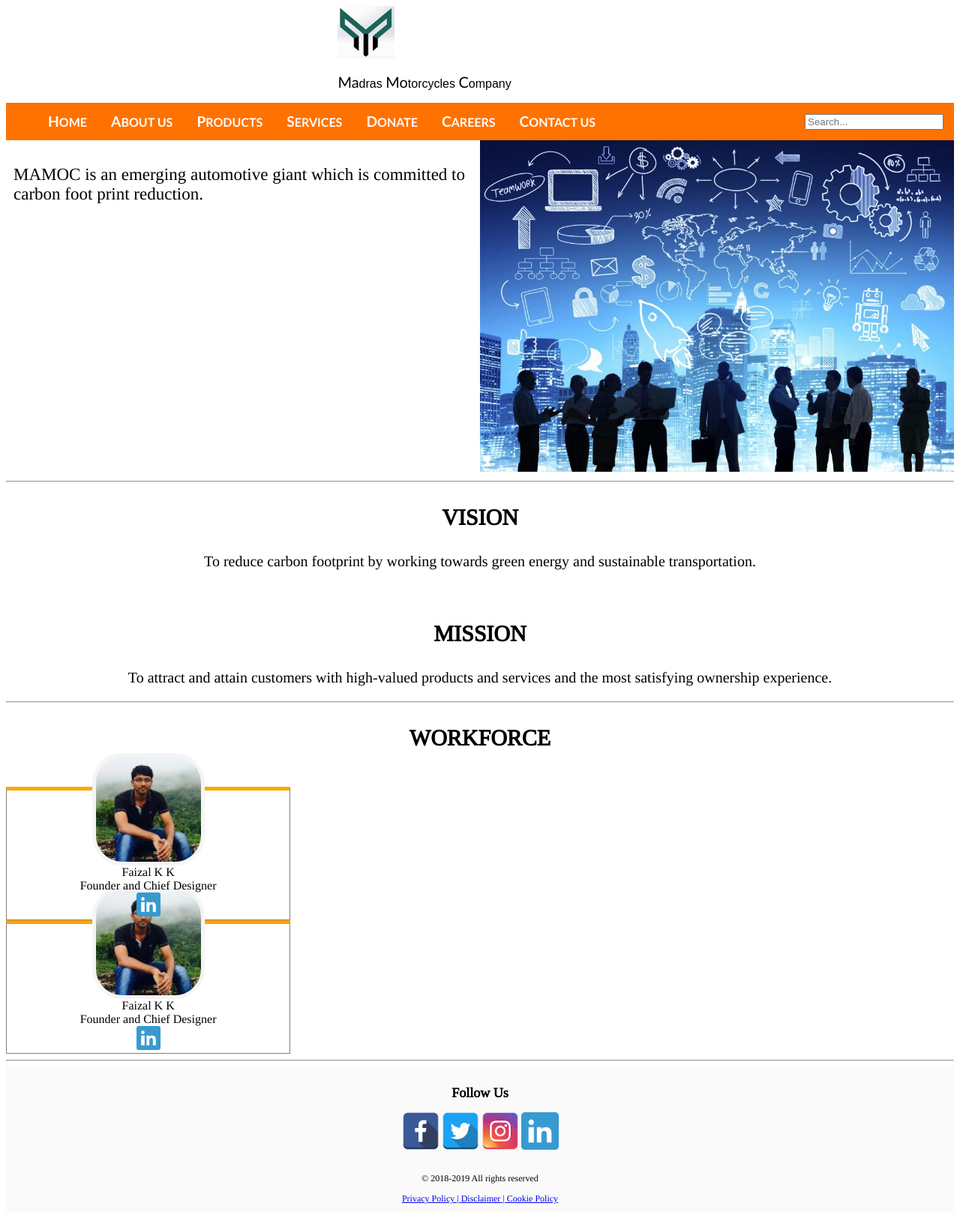
After one commit to krishnanayyappan/mamoc, a PHP site: page /about.php in a window 1280 px wide. The commit adds this page. Shown: the whole page at 75% size. Run offline with PHP 8.4, Linux system fonts and the light colour scheme.

Commit message:
Workforce in progress

```diff
--- /dev/null
+++ b/about.php
@@ -0,0 +1,125 @@
+<!DOCTYPE html>
+<html lang="en">
+
+<head>
+    <title>Home</title>
+    <meta charset="utf-8">
+    <meta name="viewport" content="width=device-width, initial-scale=1.0">
+    <link rel="stylesheet"
+        href="https://cdnjs.cloudflare.com/ajax/libs/font-awesome/4.7.0/css/font-awesome.min.css">
+    <link href="https://fonts.googleapis.com/css?family=Tinos&display=swap"
+        rel="stylesheet">
+    <style>
+        * {
+            /*font-family: "Calibri", sans-serif;*/
+            box-sizing: border-box;
+        }
+
+        .column {
+            float: left;
+            width: 50%;
+            padding: 10px;
+            height: 300px;
+            /*border-right: 2px solid #D3D3D3;*/
+            font-family: 'Tinos', sans-serif;
+        }
+
+        /* Clear floats after the columns */
+        .intro:after {
+            content: "";
+            display: table;
+            clear: both;
+        }
+
+        .image_mamoc {
+            object-fit: scale-down;
+            width: 50%;
+            height: 100%;
+            float: left;
+        }
+
+        .policies,
+        .workforce {
+            font-family: 'Tinos', sans-serif;
+            text-align: center;
+        }
+
+        .tmm_member {
+            width:30%;
+            left: 50%;
+            top: 32%;
+            align-content: center;
+            /*transform: translate(50%, 50%);*/
+        }
+
+        .tmm_photo {
+            width:150px;
+            height:150px;
+            margin-top:-50px;
+            border-radius:40px !important;
+            border:5px solid whitesmoke;
+        }
+    </style>
+</head>
+
+<body>
+    <?php include 'topnav.php';?>
+
+    <div class="intro">
+        <div class="column" style="font-size: 23px">
+            <p>MAMOC is an emerging automotive giant which is committed to carbon foot print reduction.</p>
+        </div>
+        <div class="image_mamoc" >
+            <img src="images/workforce.jpg" alt="Company Image" style="width: 100%; height: 100%" />
+        </div>
+    </div>
+
+    <hr>
+
+    <div class="policies">
+        <p id="vision" style="font-size: 30px; font-weight: bold; text-transform: uppercase;">Vision</p>
+        <p id="vision_statement" style="font-size: 20px;">To reduce carbon footprint by working towards green energy and sustainable transportation.</p>
+        <br>
+        <p id="mission" style="font-size: 30px; font-weight: bold; text-transform: uppercase;">Mission</p>
+        <p id="mission_statement" style="font-size: 20px;">To attract and attain customers with high-valued products and services and the most satisfying ownership experience.</p>
+    </div>
+    <hr>
+
+    <div class="workforce">
+        <p id="wf_title" style="font-size: 30px; text-align: center;font-weight: bold; text-transform: uppercase;">Workforce</p>
+        <br>
+
+        <div class="tmm_member" style="border: 1px solid grey; border-top: orange solid 5px; ">
+          <div class="tmm_photo tmm_phover_trustees_0"
+            style="background: url('images/workforce/Faizal.jpg'); margin-left:auto; margin-right:auto; background-size:cover !important;">
+          </div>
+          <div class="tmm_textblock">
+            <div class="tmm_names"><span class="tmm_fname">Faizal</span> <span class="tmm_lname">K K</span></div>
+            <div class="tmm_job">Founder and Chief Designer</div>
+            <!-- <div class="tmm_desc" style="text-align:center">The Horlicks man of AWARE</div> -->
+            <div class="tmm_scblock"><a target="_blank" class="tmm_sociallink"
+                href="https://www.linkedin.com/in/faizalkk/" title="LinkedIn Profile"><img alt="LinkedIn Profile"
+                  src="images/socialmedia/linkedin.png" style="width: 32px; height: 32px;"></a></div>
+          </div>
+        </div>
+        <div class="tmm_member" style="border: 1px solid grey; border-top: orange solid 5px; ">
+          <div class="tmm_photo tmm_phover_trustees_0"
+            style="background: url('images/workforce/Faizal.jpg'); margin-left:auto; margin-right:auto; background-size:cover !important;">
+          </div>
+          <div class="tmm_textblock">
+            <div class="tmm_names"><span class="tmm_fname">Faizal</span> <span class="tmm_lname">K K</span></div>
+            <div class="tmm_job">Founder and Chief Designer</div>
+            <!-- <div class="tmm_desc" style="text-align:center">The Horlicks man of AWARE</div> -->
+            <div class="tmm_scblock"><a target="_blank" class="tmm_sociallink"
+                href="https://www.linkedin.com/in/faizalkk/" title="LinkedIn Profile"><img alt="LinkedIn Profile"
+                  src="images/socialmedia/linkedin.png" style="width: 32px; height: 32px;"></a></div>
+          </div>
+        </div>
+
+
+    <hr>
+    <?php include 'footer.php';?>
+
+</body>
+
+</html>
--- a/donate.php
+++ b/donate.php
@@ -61,7 +61,7 @@
         </div>
         <div class="column" style="text-align: center; font-size: 23px">
             <p>Donate using Paytm...</p>
-            <img src="images/qrcode.png" alt="qrcode" />
+            <a href="acknowledgement.php"><img src="images/qrcode.png" alt="qrcode" /></a>
         </div>
     </div>
 
--- a/footer.php
+++ b/footer.php
@@ -9,7 +9,7 @@
         href="https://cdnjs.cloudflare.com/ajax/libs/font-awesome/4.7.0/css/font-awesome.min.css">
     <style>
         .footer {
-            background-color: #a1a1a1;
+            background-color: #fafafa;
             padding: 10px;
             font-size: 12px;
             margin-left: auto;
@@ -17,56 +17,10 @@
             text-align: center;
         }
 
-        /* Social media styling start */
-
-        .socialmedia {
-            text-align: center;
+        .socialmedia img {
+          width: 50px;
+          height: 50px;
         }
-
-        /* Style all font awesome icons */
-        .fa {
-            padding: 10px;
-            font-size: 25px;
-            /*width: auto;*/
-            /*height: auto;*/
-            text-align: center;
-            text-decoration: none;
-            /*border-radius: 50%;*/
-        }
-
-        /* Add a hover effect if you want */
-        .fa:hover {
-            opacity: 0.85;
-        }
-
-        /* Set a specific color for each brand */
-
-        /* Facebook */
-        .fa-facebook {
-            background: #3B5998;
-            color: white;
-            width: 50px;
-        }
-
-        /* Twitter */
-        .fa-twitter {
-            background: #55ACEE;
-            color: white;
-        }
-
-        .fa-instagram {
-            background: #d6249f;
-            background: radial-gradient(circle at 30% 107%,
-                    #fdf497 0%, #fdf497 5%, #fd5949 45%, #d6249f 60%, #285AEB 90%);
-            color: white;
-        }
-
-        .fa-linkedin {
-            background: #0077FC;
-            color: white;
-        }
-
-        /* Social media styling end */
     </style>
 </head>
 
@@ -74,14 +28,15 @@
     <div class="footer">
         <div class="socialmedia">
             <h2>Follow Us</h2>
+
             <a href="https://www.facebook.com/HadesRacing/"
-                class="fa fa-facebook" target="_blank"></a>
-            <a href="https://twitter.com" class="fa fa-twitter"
-                target="_blank"></a>
-            <a href="https://instagram.com" class="fa fa-instagram"
-                target="_blank"></a>
-            <a href="https://linkedin.com" class="fa fa-linkedin"
-                target="_blank"></a>
+                target="_blank"><img src="images/socialmedia/facebook.png" /></a>
+            <a href="https://www.twitter.com"
+                target="_blank"><img src="images/socialmedia/twitter.png" /></a>
+            <a href="https://www.instagram.com"
+                target="_blank"><img src="images/socialmedia/instagram.png" /></a>
+            <a href="https://www.linkedin.com/in/naveendevaraj/"
+                target="_blank"><img src="images/socialmedia/linkedin.png" /></a>
         </div>
         <br>
         <p id="copyright">&copy; 2018-2019 All rights reserved</p>
```
Also changed, not shown: acknowledgement.php (added, +47 -0 lines), css/homepage.css (added, +148 -0 lines), home.php (+113 -22 lines), images/socialmedia/facebook.png (added), images/socialmedia/facebook_mini.png (added), images/socialmedia/instagram.png (added), images/socialmedia/linkedin.png (added), images/socialmedia/twitter.png (added), images/workforce.jpg (added), images/workforce/Faizal.jpg (added), images/workforce/Krishnan.jpg (added), images/workforce/Naveen.jpeg (added).
